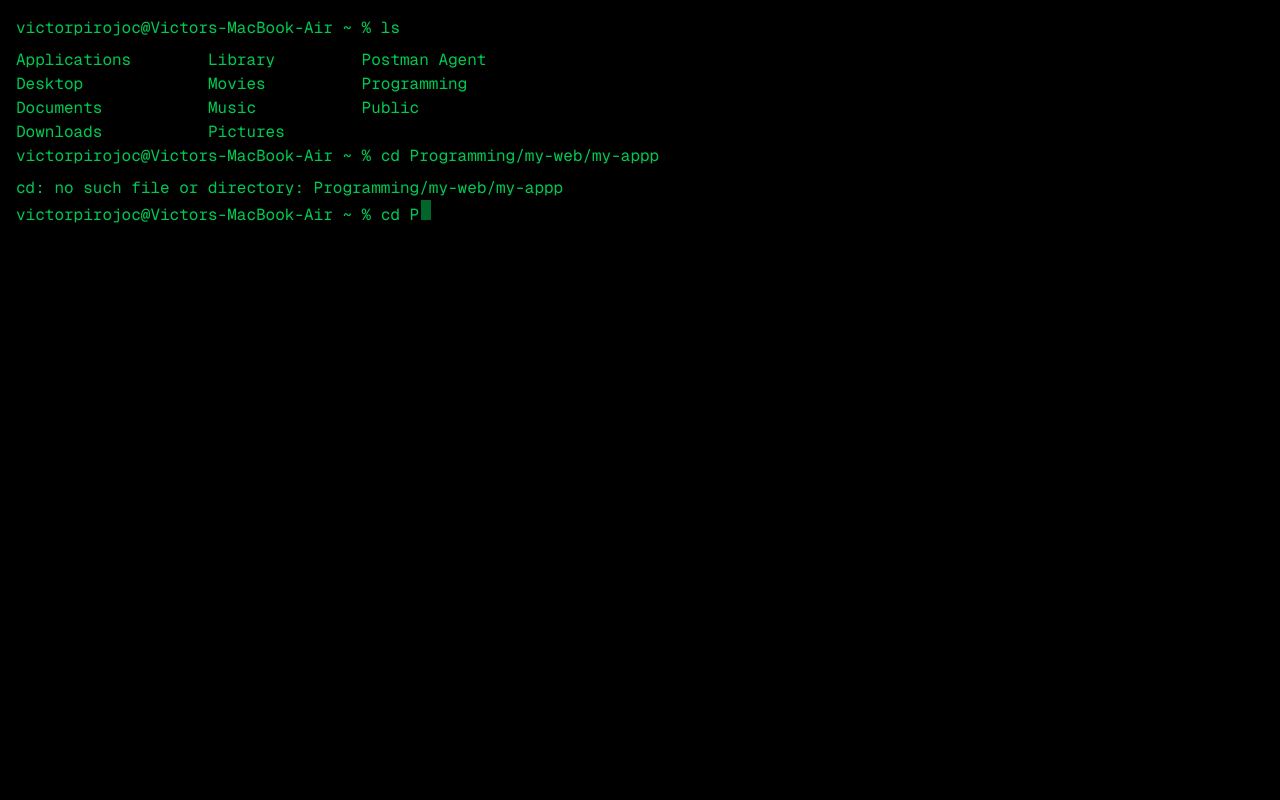
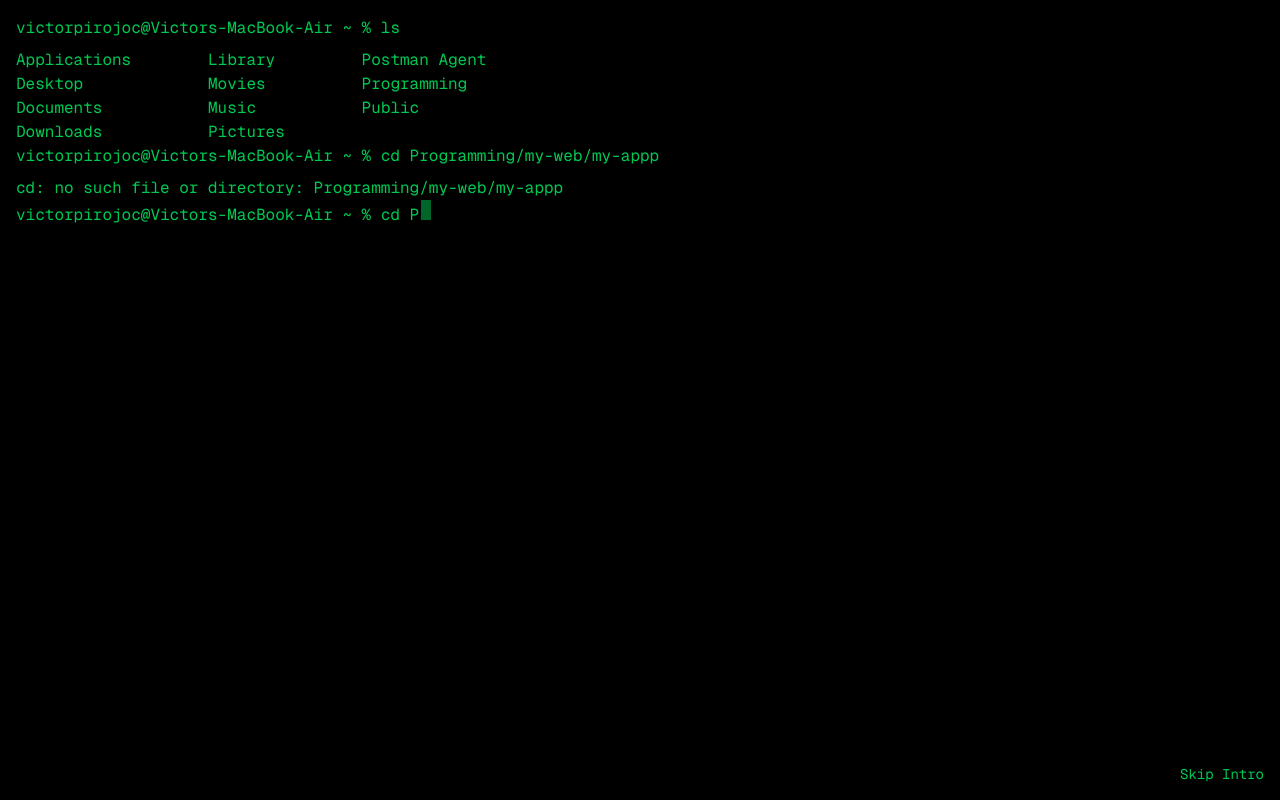
Before and after one commit to Senpai-paj/my-web, a Next.js app in the folder my-app/: page / in a window 1280 px wide. Shown: the top 800 px of the page. Built offline with nearby package versions, Linux system fonts and the light colour scheme; grey boxes are pictures that could not be loaded.

Commit message:
added skip animation button

```diff
--- a/my-app/src/components/TerminalLoader.tsx
+++ b/my-app/src/components/TerminalLoader.tsx
@@ -126,6 +126,14 @@
           </div>
         )}
       </div>
+      <button
+        onClick={() => setIsVisible(false)}
+        className="absolute bottom-4 right-4
+                  text-green-500 hover:text-green-400
+                  font-mono text-sm hover:cursor-pointer"
+      >
+        Skip Intro
+      </button>
     </div>
   );
 };
```
